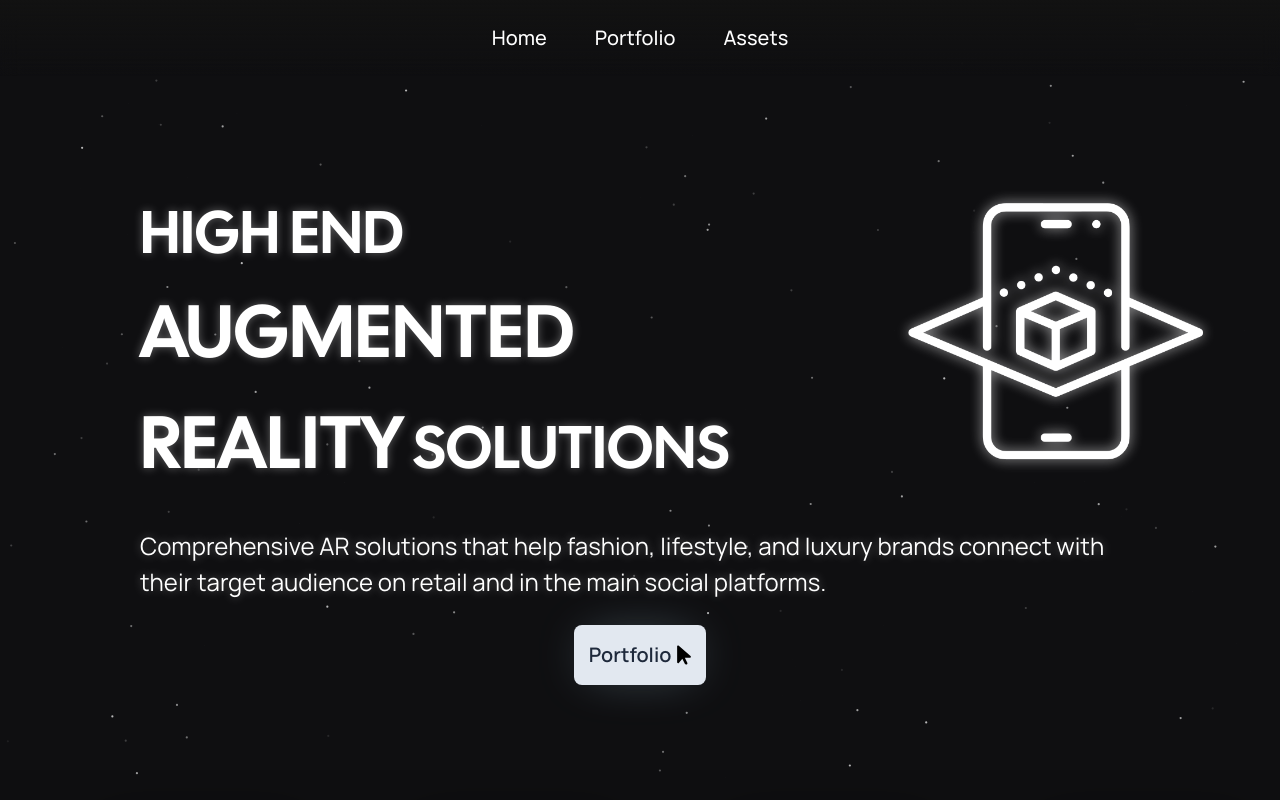
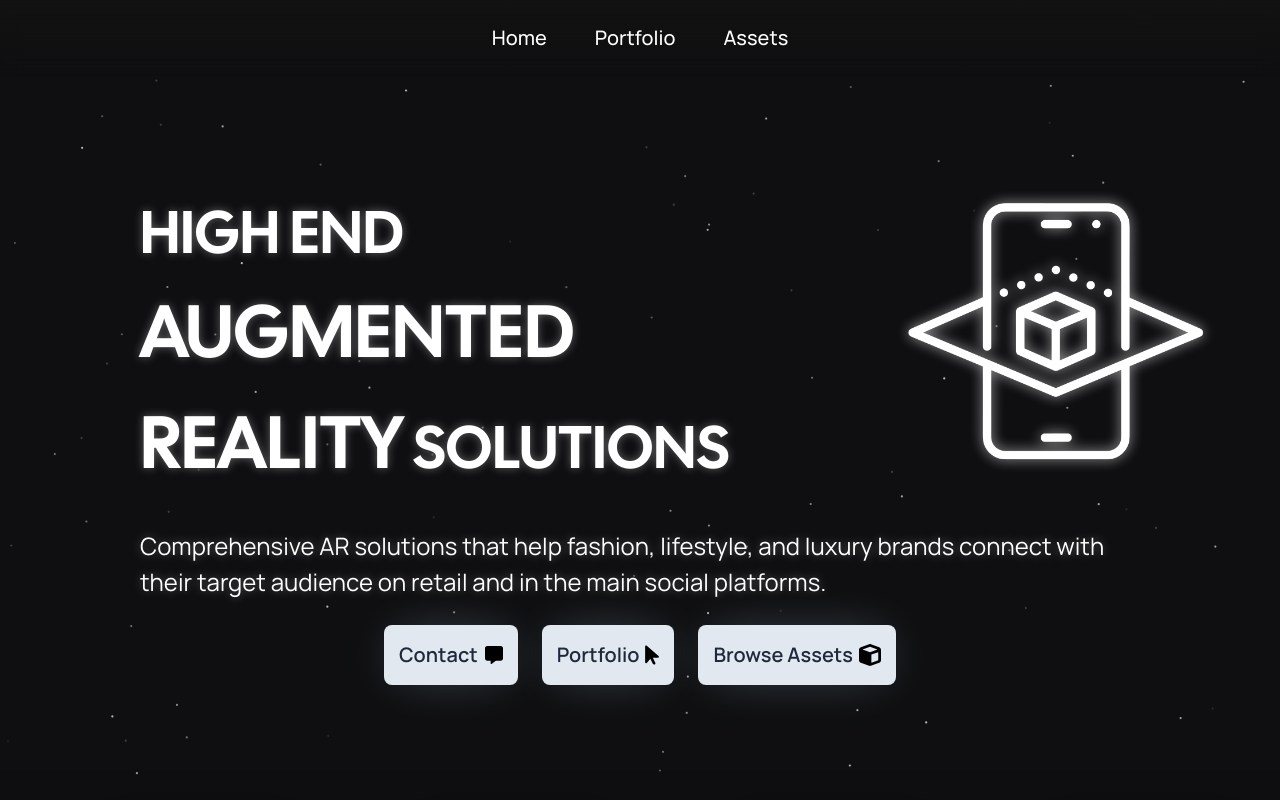
Before and after one commit to xicko/dashnyam, a Next.js app: page / in a window 1280 px wide. Shown: the top 800 px of the page. Built offline with nearby package versions, Linux system fonts and the light colour scheme.

Commit message:
added browse assets and contact button on hero, added anchor link to contact form,

```diff
--- a/app/page.tsx
+++ b/app/page.tsx
@@ -117,7 +117,7 @@ export default function Home() {
       <WhyAR />
 
       <AnimatedComponent>
-        <p className='tracking-[0.015em] customfonttitle md:text-[46px] text-[34px] mx-[30px] text-center animate-glow font-bold mb-10 mt-14'>
+        <p id='contactform' className='tracking-[0.015em] customfonttitle md:text-[46px] text-[34px] mx-[30px] text-center animate-glow font-bold mb-10 mt-14'>
           Are we going to work together?
         </p>
         <div className='flex md:flex-row flex-col place-content-center mt-8 md:mb-20'>
--- a/components/Hero.tsx
+++ b/components/Hero.tsx
@@ -116,7 +116,16 @@ const Hero = () => {
           style={textSpring}
           ref={imageRef}
         >
-          <div className='mt-[25px] mb-0 flex justify-center'>
+          <div className='mt-[25px] mb-0 flex justify-center space-x-6'>
+            <Link
+              className='flex items-center space-x-[7px] w-fit bg-slate-200 text-slate-800 font-semibold border-1 p-[15px] rounded-lg text-[20px] border-slate-200 hover:shadow-[0_5px_60px_-15px_rgba(186,230,253,1)] shadow-[0px_0px_50px_-15px_rgba(186,230,253,0.4)] transition ease duration-700'
+              href={'#contactform'}
+              data-scroll-to
+            >
+              <span>Contact</span>
+              <svg xmlns="http://www.w3.org/2000/svg" width={'18'} height={'22'} viewBox="0 0 512 512"><path d="M64 0C28.7 0 0 28.7 0 64V352c0 35.3 28.7 64 64 64h96v80c0 6.1 3.4 11.6 8.8 14.3s11.9 2.1 16.8-1.5L309.3 416H448c35.3 0 64-28.7 64-64V64c0-35.3-28.7-64-64-64H64z"/></svg>
+            </Link>
+
             <Link
               className='flex items-center space-x-[6px] w-fit bg-slate-200 text-slate-800 font-semibold border-1 p-[15px] rounded-lg text-[20px] border-slate-200 hover:shadow-[0_5px_60px_-15px_rgba(186,230,253,1)] shadow-[0px_0px_50px_-15px_rgba(186,230,253,0.4)] transition ease duration-700'
               href={'/portfolio'}
@@ -124,16 +133,18 @@ const Hero = () => {
               <span>Portfolio</span>
               <svg xmlns='http://www.w3.org/2000/svg' width={'14'} height={'22'} viewBox='0 0 320 512'><path d='M0 55.2V426c0 12.2 9.9 22 22 22c6.3 0 12.4-2.7 16.6-7.5L121.2 346l58.1 116.3c7.9 15.8 27.1 22.2 42.9 14.3s22.2-27.1 14.3-42.9L179.8 320H297.9c12.2 0 22.1-9.9 22.1-22.1c0-6.3-2.7-12.3-7.4-16.5L38.6 37.9C34.3 34.1 28.9 32 23.2 32C10.4 32 0 42.4 0 55.2z'/></svg>
             </Link>
+
+            <Link
+              className='flex items-center space-x-[6px] w-fit bg-slate-200 text-slate-800 font-semibold border-1 p-[15px] rounded-lg text-[20px] border-slate-200 hover:shadow-[0_5px_60px_-15px_rgba(186,230,253,1)] shadow-[0px_0px_50px_-15px_rgba(186,230,253,0.4)] transition ease duration-700'
+              href={'/assets'}
+            >
+              <span>Browse Assets</span>
+              <svg xmlns="http://www.w3.org/2000/svg" width={'22'} height={'22'} viewBox="0 0 512 512"><path d="M234.5 5.7c13.9-5 29.1-5 43.1 0l192 68.6C495 83.4 512 107.5 512 134.6V377.4c0 27-17 51.2-42.5 60.3l-192 68.6c-13.9 5-29.1 5-43.1 0l-192-68.6C17 428.6 0 404.5 0 377.4V134.6c0-27 17-51.2 42.5-60.3l192-68.6zM256 66L82.3 128 256 190l173.7-62L256 66zm32 368.6l160-57.1v-188L288 246.6v188z"/></svg>
+            </Link>
+
+
           </div>
         </animated.div>
-
-        <h2 hidden className='text-[24px]'>
-          A better Instagram.
-        </h2>
-
-        <p hidden className='text-slate-300 text-center -mt-4 md:mb-2 mb-10'>
-          Android 9.0+
-        </p>
       </div>
     </section>
   );
--- a/components/WhyAR.tsx
+++ b/components/WhyAR.tsx
@@ -145,7 +145,7 @@ const WhyAR = () => {
             </div>
             <div className='md:text-2xl font-semibold pb-4'>
               Instagram is growing steadily and is expected to reach 2.5 billion
-              active users by 2025.
+              active users by 2026.
             </div>
             <div className='md:text-2xl'>
               Augmented reality on social platforms is reshaping sales and
```
